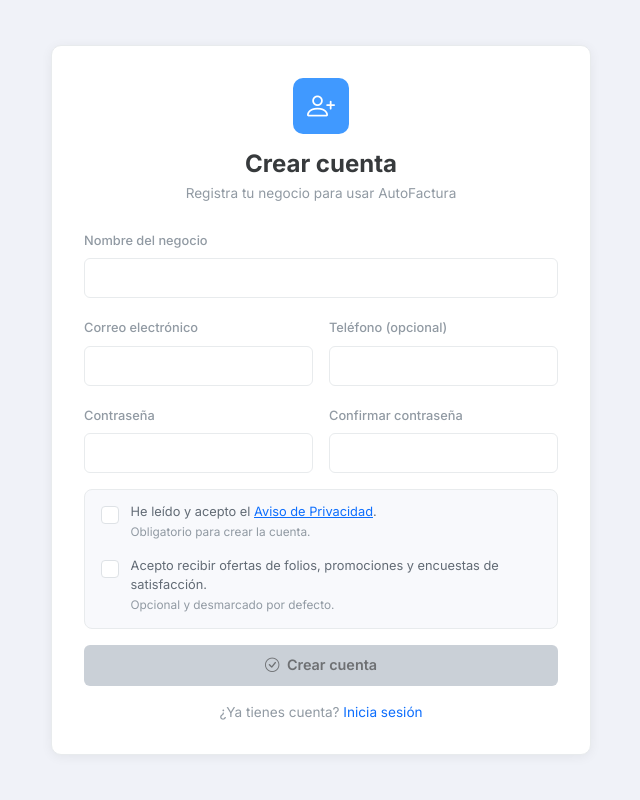
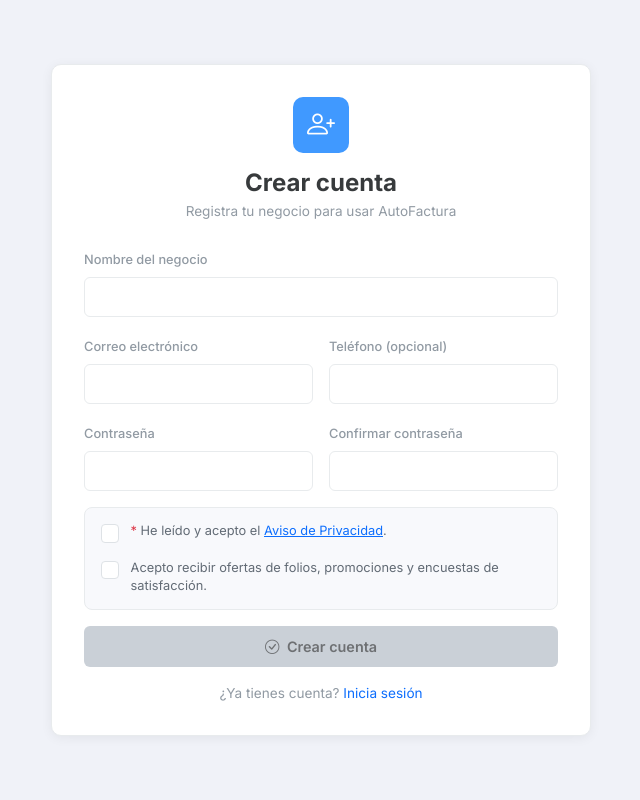
Before and after one commit to moclas17/cfdi.top, a PHP site: the page made by private/autofactura/resources/views/auth/register.php in a window 1280 px wide. Shown: the whole page, without its empty margins (319-959 px from the left). Run offline with PHP 8.4, Linux system fonts and the light colour scheme; the template is opened without the code that fills it, so the values that code supplies are empty.

Commit message:
modifica el resgistro con terminos y condiciones 2

```diff
--- a/private/autofactura/resources/views/auth/register.php
+++ b/private/autofactura/resources/views/auth/register.php
@@ -135,13 +135,6 @@
             line-height: 1.45;
         }
 
-        .consent-note {
-            color: #919aa3;
-            display: block;
-            font-size: 0.74rem;
-            margin-top: 0.15rem;
-        }
-
         .btn-register:disabled {
             background: #aeb7c2;
             box-shadow: none;
@@ -217,16 +210,15 @@
                         <div class="consent-option">
                             <input class="form-check-input" type="checkbox" value="1" id="privacy_accepted" name="privacy_accepted" required>
                             <label class="form-check-label" for="privacy_accepted">
+                                <span class="text-danger" aria-hidden="true">*</span>
                                 He leído y acepto el
                                 <a href="<?= url('aviso-de-privacidad') ?>" target="_blank" rel="noopener noreferrer">Aviso de Privacidad</a>.
-                                <span class="consent-note">Obligatorio para crear la cuenta.</span>
                             </label>
                         </div>
                         <div class="consent-option mt-3">
                             <input class="form-check-input" type="checkbox" value="1" id="marketing_consent" name="marketing_consent">
                             <label class="form-check-label" for="marketing_consent">
                                 Acepto recibir ofertas de folios, promociones y encuestas de satisfacción.
-                                <span class="consent-note">Opcional y desmarcado por defecto.</span>
                             </label>
                         </div>
                     </div>
```
